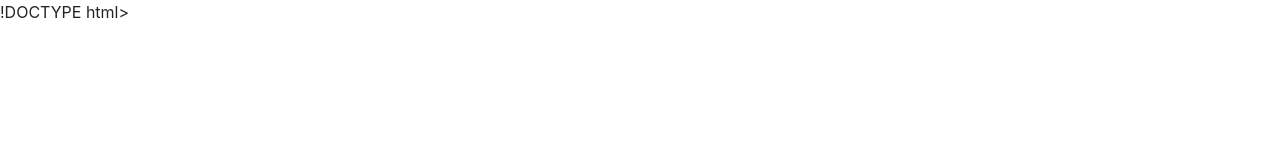
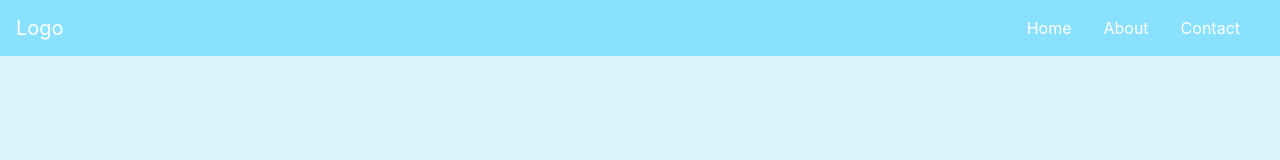
Before and after one commit to dlv-website/dlv-website.github.io, a plain HTML site: page index.html in a window 1280 px wide. Drawn offline with nearby package versions, Linux system fonts and the light colour scheme.

Commit message:
bootstrap testing continued

```diff
--- a/index.html
+++ b/index.html
@@ -1,13 +1,39 @@
-!DOCTYPE html>
+<!DOCTYPE html>
+
 <html lang="en">
     <head>
+
         <title>Bootstrap Tutorial Sample Page</title>
         <meta charset="utf-8">
         <meta name="viewport" content="width=device-width, initial-scale=1">
         <link rel="stylesheet" href="https://cdn.jsdelivr.net/npm/bootstrap@4.5.3/dist/css/bootstrap.min.css" integrity="sha384-TX8t27EcRE3e/ihU7zmQxVncDAy5uIKz4rEkgIXeMed4M0jlfIDPvg6uqKI2xXr2" crossorigin="anonymous">
+        <link rel="stylesheet" type="text/css" href="main.css">
     </head>
 
     <body>
+
+        <script src="https://code.jquery.com/jquery-3.5.1.min.js" integrity="sha256-9/aliU8dGd2tb6OSsuzixeV4y/faTqgFtohetphbbj0=" crossorigin="anonymous"></script>
+        <script src="https://cdn.jsdelivr.net/npm/bootstrap@4.5.3/dist/js/bootstrap.min.js" integrity="sha384-w1Q4orYjBQndcko6MimVbzY0tgp4pWB4lZ7lr30WKz0vr/aWKhXdBNmNb5D92v7s" crossorigin="anonymous"></script>
+
+        <nav class="navbar navbar-expand-md">
+            <a class="navbar-brand" href="#">Logo</a>
+            <button class="navbar-toggler navbar-dark" type="button" data-toggle="collapse" data-target="#main-navigation">
+                <span class="navbar-toggler-icon"></span>
+            </button>
+            <div class="collapse navbar-collapse" id="main-navigation">
+                <ul class="navbar-nav">
+                    <li class="nav-item">
+                        <a class="nav-link" href="#">Home</a>
+                    </li>
+                    <li class="nav-item">
+                        <a class="nav-link" href="#">About</a>
+                    </li>
+                    <li class="nav-item">
+                        <a class="nav-link" href="#">Contact</a>
+                    </li>
+                </ul>
+            </div>
+        </nav>
     </body>
 
 </html>
--- /dev/null
+++ b/main.css
@@ -0,0 +1,22 @@
+body {
+    padding: 0;
+    margin: 0;
+    background: #dcf3fd;
+}
+.navbar {
+    background:rgb(137, 225, 255);
+}
+.nav-link,
+.navbar-brand {
+    color: #fff;
+    cursor: pointer;
+}
+.nav-link {
+    margin-right: 1em !important;
+}
+.nav-link:hover {
+    color: #000;
+}
+.navbar-collapse {
+    justify-content: flex-end;
+}
```
